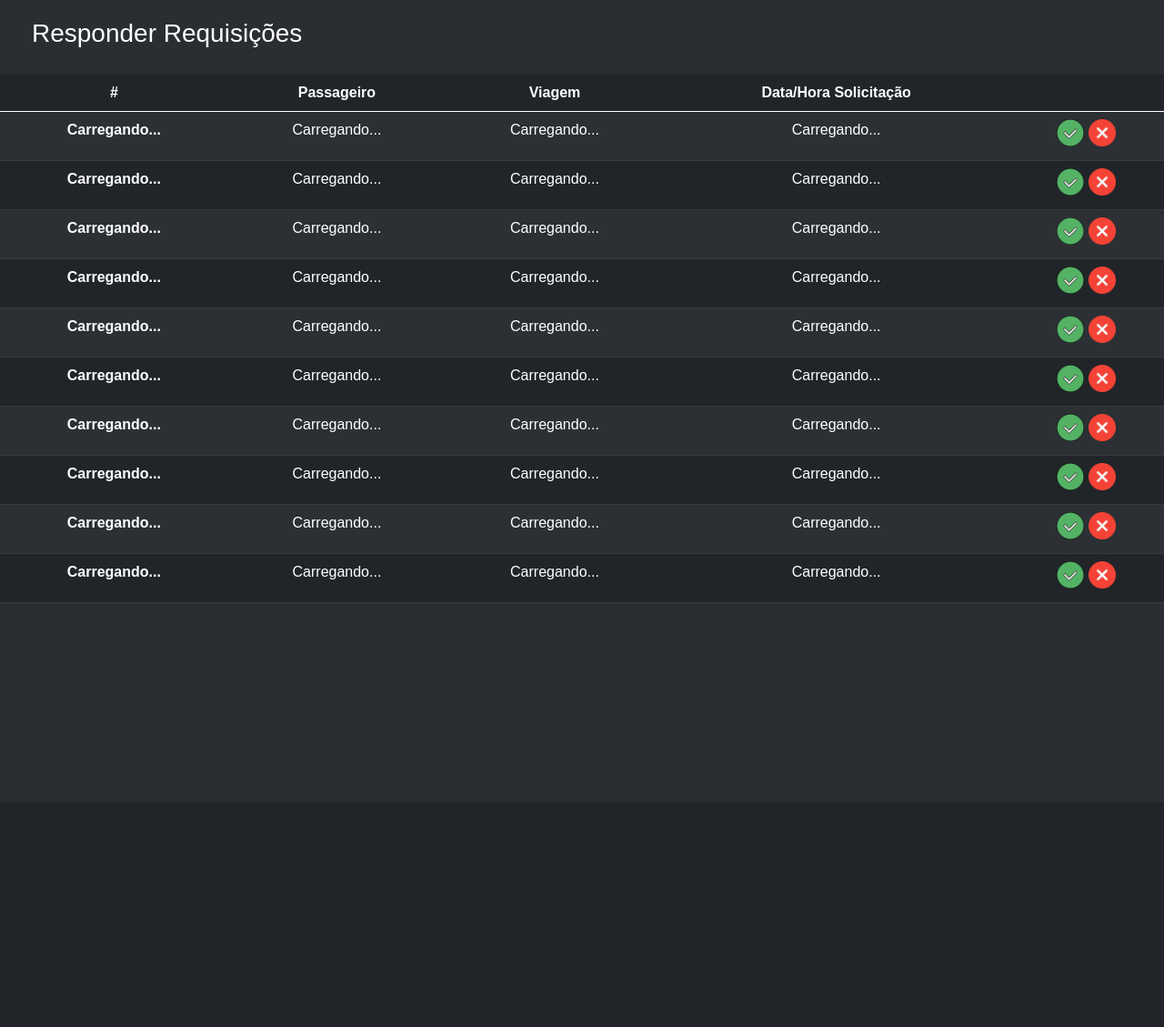
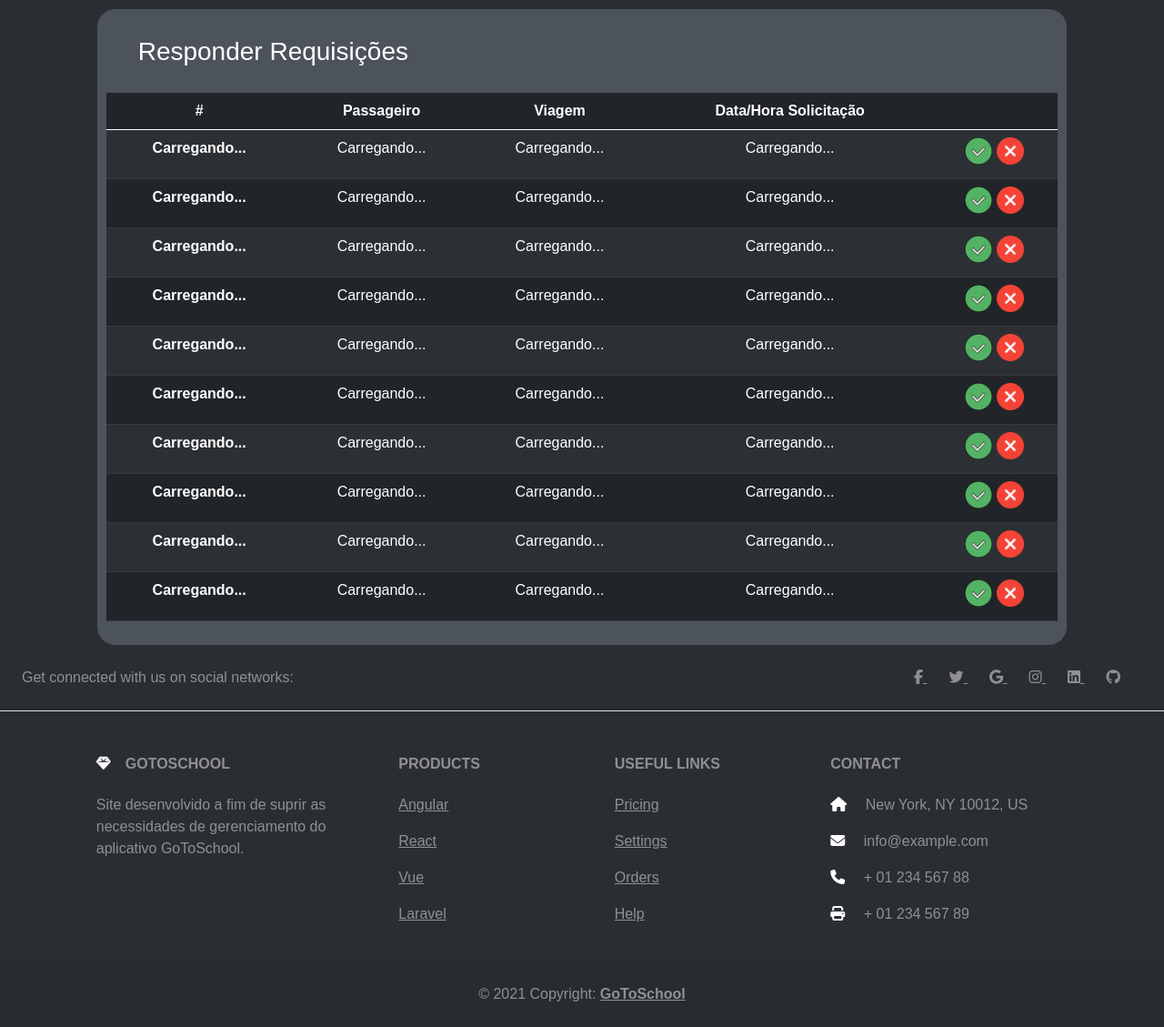
Before and after one commit to NatanFS/GoToSchool, a Django app: template TCC/login/templates/login/requisicoes.html in a window 1280 px wide. Shown: the part 56-1185 px from the top of the page at 91% size. Before the commit the page ends 719 px from the top, so only its background shows below. Run offline with Django 3.2, Linux system fonts and the light colour scheme; the template is opened without the code that fills it, so the values that code supplies are empty; some libraries are stand-ins or nearby versions.

```diff
--- a/TCC/login/static/login/css/styles.css
+++ b/TCC/login/static/login/css/styles.css
@@ -1,6 +1,22 @@
 body, html{
     height: 100%;
-    background-color: #2a2e33;
+    background-color: #2a2e33!important;
     color: white;
     font-family: sans-serif;
 }
+
+footer{
+    color: rgb(144, 144, 144)!important;
+}
+
+nav{
+    margin-bottom: 10px;
+}
+
+.body-content{
+    border-radius: 20px;
+    background-color: #4c535c;
+    min-height: 100% - 56px;
+    margin-top: 10px;
+    padding: 10px;
+}
--- a/TCC/login/static/login/react/requisicao-react.js
+++ b/TCC/login/static/login/react/requisicao-react.js
@@ -1,33 +1,12 @@
 function RequisicoesPage(props) {
-    var rows = new Array();
-    var pages = new Array();
-    var dados = props.requisicoesUsuarios;
-    var nRequisicoes = dados.length
-    var nPaginas = Math.ceil(nRequisicoes / 10)
-    dados.forEach((req, index) => {
-        var row = (<LinhaReq requisicao={req.requisicao} usuario={req.usuario}
-            index={index+1} />)
-        rows.push(row)
-    })
-
-    for (let i = 0; i < nPaginas; i++) {
-        var rowsPage = [];
-        for (let j = i * 10; j < i * 10 + 10; j++) {
-            if (rows.length > j) {
-                rowsPage.push(rows[j])
-            }
-        }
-        pages[i] = rowsPage
-    }
-
-    console.log(pages[1])
     return (<div>
-        <Table pages={pages} total={rows.length}></Table>
+        <Table props={props}></Table>
     </div>)
 }
 
 function TableData(props) {
     var rows = props.rows
+    console.log(rows)
     return (
         <table class="table table-dark table-striped">
             <thead>
@@ -48,7 +27,6 @@ function TableData(props) {
 
 function LinhaReq(props) {
 
-    const [state, setState] = React.useState(props)
     var dbRef = firebase.database().ref();
     const rowAnimation = {
         "animation-name": "hide",
@@ -72,42 +50,18 @@ function LinhaReq(props) {
     }
 
     function deny() {
-        let row = document.getElementById(state.index);
-        var button = row.getElementsByClassName("button")
-        button[0].style.animationPlayState = "running"
-        button[1].style.animationPlayState = "running"
-
-        for (let i = 0; i < row.childNodes.length; i++) {
-            row.childNodes[i].style.animationPlayState = "running"
-        }
-
-        row.childNodes[0].addEventListener('animationend', () => {
-            row.remove()
-        })
-
-        dbRef.child('dados/requisicoes/' + state.usuario.idUsuario + "/" + state.requisicao.requisicaoID + "/statusRequisicao").set(-1)
-
+        dbRef.child('dados/requisicoes/' + props.usuario.idUsuario + "/" + props.requisicao.requisicaoID + "/statusRequisicao").set(-1)
+        props.update(props.index)
     }
 
     function confirm() {
-        let row = document.getElementById(state.index);
-        var button = row.getElementsByClassName("button")
-        button[0].style.animationPlayState = "running"
-        button[1].style.animationPlayState = "running"
-
-        for (let i = 0; i < row.childNodes.length; i++) {
-            row.childNodes[i].style.animationPlayState = "running"
-        }
-
-        row.childNodes[0].addEventListener('animationend', () => {
-            row.remove()
-        })
-        dbRef.child('dados/requisicoes/' + state.usuario.idUsuario + "/" + state.requisicao.requisicaoID + "/statusRequisicao").set(1)
+        dbRef.child('dados/requisicoes/' + props.usuario.idUsuario + "/" + props.requisicao.requisicaoID + "/statusRequisicao").set(1)
+        props.update(props.index)
     }
 
     return (
         <tr className="requisicao" id={props.index} style={rowAnimation}>
-            <th className="align-items-center" scope="row" style={style}>{props.index}</th>
+            <th className="align-items-center" scope="row" style={style}>{props.index + 1}</th>
             <td className="align-items-center" style={style}>{props.usuario.nome}</td>
             <td className="align-items-center" style={style}>{props.requisicao.dataViagem}</td>
             <td className="align-items-center" style={style}>{props.requisicao.dataHoraRequisicao}</td>
@@ -118,6 +72,149 @@ function LinhaReq(props) {
         </tr>
     )
 }
+
+function Table(props) {
+
+
+    var rows = new Array();
+    var pages = new Array();
+    var dados = props.props.requisicoesUsuarios;
+    var mensagem;
+    dados.forEach((req, index) => {
+        var row = (<LinhaReq requisicao={req.requisicao} usuario={req.usuario}
+            index={index} update={update} />)
+        rows.push(row)
+    })
+
+    const [state, setState] = React.useState({
+        pageIndex: 0,
+        inicio: inicio,
+        rows: rows,
+        fim: fim,
+    })
+
+    if(state.rows.length !== 0){
+        var nRequisicoes = state.rows.length
+        var nPaginas = Math.ceil(nRequisicoes / 10)
+
+        for (let i = 0; i < nPaginas; i++) {
+            var rowsPage = [];
+            for (let j = i * 10; j < i * 10 + 10; j++) {
+                if (state.rows.length > j) {
+                    rowsPage.push(state.rows[j])
+                }
+            }
+            pages[i] = rowsPage
+        }
+
+
+        var pageSelecionada;
+        var btnLeftStyle = {}
+        var btnRightStyle = {}
+        var pageIndex = state.pageIndex;
+        console.log("Page index: " + state.pageIndex)
+        if (!pages[pageIndex]) {
+            pageIndex--;
+            setState((state) => {
+                return {
+                    ...state,
+                    pageIndex: pageIndex
+                }
+            })
+        }
+        var inicio = pageIndex * 10 + 1
+        var fim;
+        if (pages[pageIndex + 1]) {
+            fim = pageIndex * 10 + 10
+        } else {
+            fim = pageIndex * 10 + pages[pageIndex].length
+        }
+
+
+        pageSelecionada = pages[pageIndex]
+        console.log(pages)
+        mensagem = `Exibindo ${inicio}-${fim} de ${state.rows.length} requisicões.`
+        definirVisibilidadeBtn()
+    } else {
+        mensagem = `Não há requisições a serem respondidas.`
+        definirVisibilidadeBtn()
+    }
+
+
+    function update(index) {
+        var updatedRows = []
+        console.log(updatedRows)
+        setState(function (prevState) {
+            var rows = prevState.rows
+            console.log("pageIndex: " + prevState.pageIndex)
+            for (let i = 0; i < rows.length; i++) {
+                if (rows[i].props.index !== index) {
+                    updatedRows.push(rows[i])
+                } else {
+                    console.log(rows[i])
+                }
+            }
+            console.log(updatedRows)
+            return {
+                ...prevState,
+                rows: updatedRows
+            }
+        })
+    }
+
+
+    function nextRows() {
+        if (pageIndex < pages.length) {
+            setState((state) => {
+                pageIndex = state.pageIndex + 1;
+                return {
+                    ...state,
+                    pageIndex: pageIndex,
+                }
+            })
+        }
+    }
+
+    function previousRows() {
+        if (pageIndex > 0) {
+            etState((state) => {
+                pageIndex = state.pageIndex - 1;
+                return {
+                    ...state,
+                    pageIndex: pageIndex,
+                }
+            })
+        }
+    }
+
+
+    function definirVisibilidadeBtn() {
+        if (!pages[pageIndex - 1]) {
+            btnLeftStyle = {
+                "display": "none"
+            }
+        }
+
+        if (!pages[pageIndex + 1]) {
+            btnRightStyle = {
+                "display": "none"
+            }
+        }
+    }
+
+    return (<div className="text-center">
+        <TableData rows={pageSelecionada}>
+        </TableData>
+        <button className="btn" onClick={previousRows} style={btnLeftStyle}>
+            <span className="fas fa-arrow-left" ></span>
+        </button>
+        {mensagem}
+        <button className="btn" onClick={nextRows} style={btnRightStyle}>
+            <span className="fas fa-arrow-right" ></span>
+        </button>
+    </div>)
+}
+
 
 function TableCarregando() {
     var rows = []
@@ -159,75 +256,3 @@ function LinhaCarregando() {
         </tr>
     )
 }
-
-function Table(props) {
-    console.log("table chamada")
-    var pages = props.pages
-    var pageSelecionada;
-    var btnLeftStyle = {}
-    var btnRightStyle = {}
-
-    const [state, setState] = React.useState({
-        pageIndex: 0,
-        inicio: inicio,
-        fim: fim,
-    })
-
-    var pageIndex = state.pageIndex;
-    var inicio = pages[pageIndex][0].props.index;
-    var fim = pages[pageIndex][pages[pageIndex].length-1].props.index;
-    pageIndex = state.pageIndex;
-    pageSelecionada = pages[pageIndex]
-    definirVisibilidadeBtn()
-
-
-
-    function nextRows() {
-        if (pageIndex < pages.length) {
-            pageIndex = state.pageIndex + 1;
-
-            setState({
-                ...state,
-                pageIndex: pageIndex,
-            })
-        }
-    }
-
-    function previousRows() {
-        if (pageIndex > 0) {
-            pageIndex = state.pageIndex - 1;
-
-            setState({
-                ...state,
-                pageIndex: pageIndex,
-            })
-        }
-    }
-
-
-    function definirVisibilidadeBtn() {
-        if (!pages[pageIndex - 1]) {
-            btnLeftStyle = {
-                "display": "none"
-            }
-        }
-
-        if(!pages[pageIndex + 1]){
-            btnRightStyle = {
-                "display": "none"
-            }
-        }
-    }
-
-    return (<div className="text-center">
-        <TableData rows={pageSelecionada}>
-        </TableData>
-        <button className="btn" onClick={previousRows} style={btnLeftStyle}>
-            <span className="fas fa-arrow-left" ></span>
-        </button>
-        Exibindo {inicio}-{fim} de {props.total} requisicões.
-        <button className="btn" onClick={nextRows} style={btnRightStyle}>
-            <span className="fas fa-arrow-right" ></span>
-        </button>
-    </div>)
-}
--- a/TCC/login/templates/login/layout.html
+++ b/TCC/login/templates/login/layout.html
@@ -27,7 +27,7 @@
 
     <title>GoToSchool GESTÃO</title>
 </head>
-<body>
+<body class="">
     <nav class="navbar navbar-expand-lg navbar-dark bg-dark">
         <div class="container-fluid">
           <a class="navbar-brand" href="#">GoToSchool</a>
@@ -54,16 +54,138 @@
           </div>
         </div>
       </nav>
-      {% block body %}
-      {% endblock %}
+
+        {% block body %}
+        {% endblock %}
+
 </body>
 
 
-<div class="container-fluid pb-0 mb-0 justify-content-center text-light ">
-  <footer>
+<!-- Footer -->
+<footer class="text-center text-lg-start">
+  <!-- Section: Social media -->
+  <section
+    class="d-flex justify-content-center justify-content-lg-between p-4 border-bottom"
+  >
+    <!-- Left -->
+    <div class="me-5 d-none d-lg-block">
+      <span>Get connected with us on social networks:</span>
+    </div>
+    <!-- Left -->
 
-  </footer>
-</div>
+    <!-- Right -->
+    <div>
+      <a href="" class="me-4 text-reset">
+        <i class="fab fa-facebook-f"></i>
+      </a>
+      <a href="" class="me-4 text-reset">
+        <i class="fab fa-twitter"></i>
+      </a>
+      <a href="" class="me-4 text-reset">
+        <i class="fab fa-google"></i>
+      </a>
+      <a href="" class="me-4 text-reset">
+        <i class="fab fa-instagram"></i>
+      </a>
+      <a href="" class="me-4 text-reset">
+        <i class="fab fa-linkedin"></i>
+      </a>
+      <a href="" class="me-4 text-reset">
+        <i class="fab fa-github"></i>
+      </a>
+    </div>
+    <!-- Right -->
+  </section>
+  <!-- Section: Social media -->
+
+  <!-- Section: Links  -->
+  <section class="">
+    <div class="container text-center text-md-start mt-5">
+      <!-- Grid row -->
+      <div class="row mt-3">
+        <!-- Grid column -->
+        <div class="col-md-3 col-lg-4 col-xl-3 mx-auto mb-4">
+          <!-- Content -->
+          <h6 class="text-uppercase fw-bold mb-4">
+            <i class="fas fa-gem me-3"></i>GoToSchool
+          </h6>
+          <p>
+            Site desenvolvido a fim de suprir as necessidades de gerenciamento do aplicativo GoToSchool.
+          </p>
+        </div>
+        <!-- Grid column -->
+
+        <!-- Grid column -->
+        <div class="col-md-2 col-lg-2 col-xl-2 mx-auto mb-4">
+          <!-- Links -->
+          <h6 class="text-uppercase fw-bold mb-4">
+            Products
+          </h6>
+          <p>
+            <a href="#!" class="text-reset">Angular</a>
+          </p>
+          <p>
+            <a href="#!" class="text-reset">React</a>
+          </p>
+          <p>
+            <a href="#!" class="text-reset">Vue</a>
+          </p>
+          <p>
+            <a href="#!" class="text-reset">Laravel</a>
+          </p>
+        </div>
+        <!-- Grid column -->
+
+        <!-- Grid column -->
+        <div class="col-md-3 col-lg-2 col-xl-2 mx-auto mb-4">
+          <!-- Links -->
+          <h6 class="text-uppercase fw-bold mb-4">
+            Useful links
+          </h6>
+          <p>
+            <a href="#!" class="text-reset">Pricing</a>
+          </p>
+          <p>
+            <a href="#!" class="text-reset">Settings</a>
+          </p>
+          <p>
+            <a href="#!" class="text-reset">Orders</a>
+          </p>
+          <p>
+            <a href="#!" class="text-reset">Help</a>
+          </p>
+        </div>
+        <!-- Grid column -->
+
+        <!-- Grid column -->
+        <div class="col-md-4 col-lg-3 col-xl-3 mx-auto mb-md-0 mb-4">
+          <!-- Links -->
+          <h6 class="text-uppercase fw-bold mb-4">
+            Contact
+          </h6>
+          <p><i class="fas fa-home me-3"></i> New York, NY 10012, US</p>
+          <p>
+            <i class="fas fa-envelope me-3"></i>
+            info@example.com
+          </p>
+          <p><i class="fas fa-phone me-3"></i> + 01 234 567 88</p>
+          <p><i class="fas fa-print me-3"></i> + 01 234 567 89</p>
+        </div>
+        <!-- Grid column -->
+      </div>
+      <!-- Grid row -->
+    </div>
+  </section>
+  <!-- Section: Links  -->
+
+  <!-- Copyright -->
+  <div class="text-center p-4" style="background-color: rgba(0, 0, 0, 0.05);">
+    © 2021 Copyright:
+    <a class="text-reset fw-bold" href="https://mdbootstrap.com/">GoToSchool</a>
+  </div>
+  <!-- Copyright -->
+</footer>
+<!-- Footer -->
 
 
 </html>
--- a/TCC/login/templates/login/requisicoes.html
+++ b/TCC/login/templates/login/requisicoes.html
@@ -10,10 +10,16 @@
 
 {% block body %}
 
-<h3>Responder Requisições</h3>
 
-<main class="h-100">
 
-</main>
+<div class="body-content col-sm-12 col-xl-10 mx-auto">
+    <h3>Responder Requisições</h3>
+    <main class="h-100">
+
+    </main>
+</div>
+
+
+
 
 {% endblock %}
```
Also changed, not shown: TCC/TCC/settings.py (+12 -0 lines), TCC/login/static/login/projetointegrador-7141d-firebase-adminsdk-6vsr7-2e6950a310.json (added, +12 -0 lines), TCC/login/util.py (added, +28 -0 lines), TCC/login/views.py (+13 -2 lines), TCC/db.sqlite3, TCC/login/static/login/css/requisicoes.css (line endings or trailing spaces).
